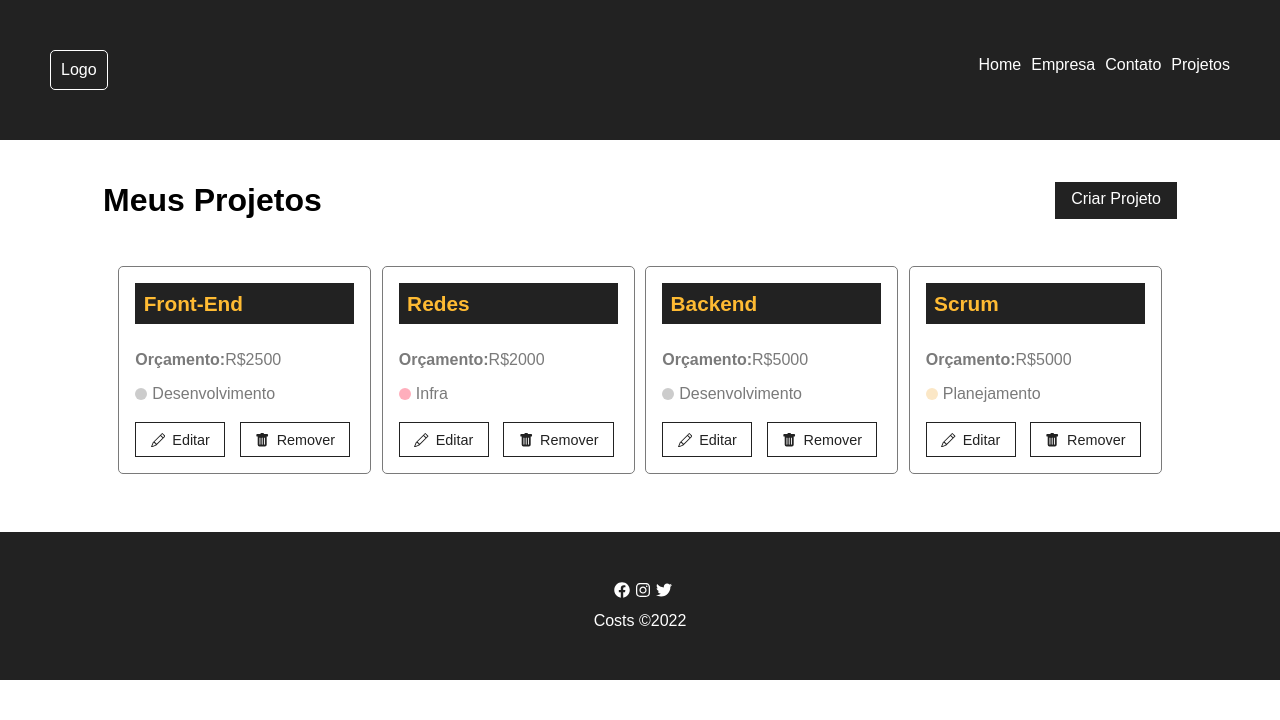
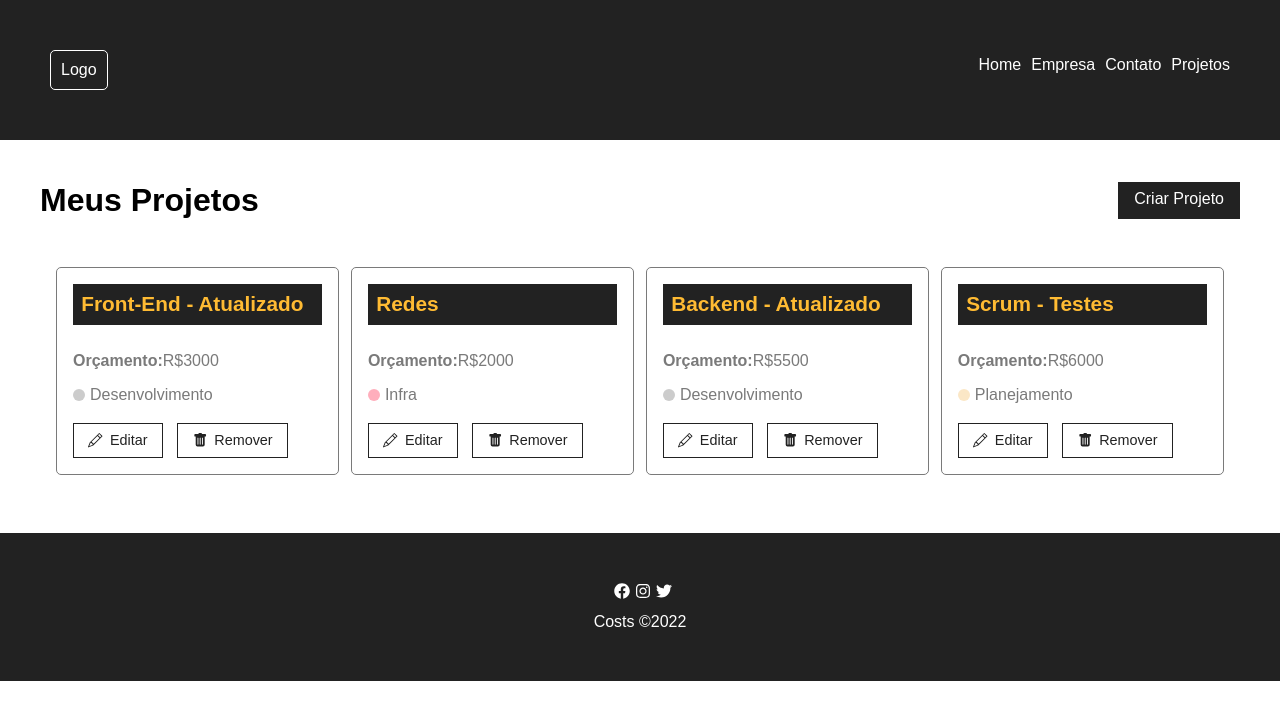
Before and after one commit to paulovictor1997/Estudos-React, a React (Create React App) app in the folder Curso-React/meu-projeto/: page /Projects in a window 1280 px wide. Shown: the top 720 px of the page. Built offline with nearby package versions, Linux system fonts and the light colour scheme; data requests are answered from the project's data file.

Commit message:
Update - Curso

```diff
--- a/Curso-React/meu-projeto/db.json
+++ b/Curso-React/meu-projeto/db.json
@@ -1,8 +1,8 @@
 {
   "projects": [
     {
-      "name": "Front-End",
-      "budget": "2500",
+      "name": "Front-End - Atualizado",
+      "budget": "3000",
       "category": {
         "id": "2",
         "name": "Desenvolvimento"
@@ -23,8 +23,8 @@
       "id": 5
     },
     {
-      "name": "Backend",
-      "budget": "5000",
+      "name": "Backend - Atualizado",
+      "budget": "5500",
       "category": {
         "id": "2",
         "name": "Desenvolvimento"
@@ -34,8 +34,8 @@
       "id": 6
     },
     {
-      "name": "Scrum",
-      "budget": "5000",
+      "name": "Scrum - Testes",
+      "budget": "6000",
       "category": {
         "id": "4",
         "name": "Planejamento"
--- a/Curso-React/meu-projeto/src/componentes/layout/Container.module.css
+++ b/Curso-React/meu-projeto/src/componentes/layout/Container.module.css
@@ -1,11 +1,10 @@
 .container{
-    width: 100%;
+    width: 1200px;
     display: flex;
     justify-content:center;
     margin: 0 auto;
     flex-wrap: wrap;
     padding: 10px;
-
 }
 
 .start{
--- a/Curso-React/meu-projeto/src/componentes/pages/Project.jsx
+++ b/Curso-React/meu-projeto/src/componentes/pages/Project.jsx
@@ -4,11 +4,15 @@
 import { useState, useEffect } from "react";
 import Load from "../layout/Load";
 import Container from "../layout/Container";
+import ProjectForm from "../projeto_form/ProjectForm";
+import Message from "../layout/Message";
 
 export default function Project() {
   const { id } = useParams();
   const [project, setProject] = useState([]);
   const [showProjectForm, setShowProjectForm] = useState(false);
+  const [message, setMessage] = useState();
+  const [type, setType] = useState();
 
   useEffect(() => {
     setTimeout(() => {
@@ -26,6 +30,34 @@
     });
   }, [id]);
 
+  function editPost(project) {
+    //console.log(project)
+    // Validação do budget
+    if (project.budget < project.const) {
+      //Mensagem
+      setMessage("O orçamento não pode ser menor que o custo do projeto !");
+      setType("error");
+      return false;
+    }
+
+    fetch(`http://localhost:5000/projects/${project.id}`, {
+      method: "PATCH",
+      headers: {
+        "Content-Type": "application/json",
+      },
+      //Eviando como texto, já que eu irei alterar somente as informações
+      body: JSON.stringify(project),
+    })
+      .then((resp) => resp.json())
+      .then((data) => {
+        setProject(data);
+        setShowProjectForm(false);
+        setMessage("Projeto Atualizado !");
+        setType("success");
+      })
+      .catch((error) => console.log(error));
+  }
+
   function toggleProjectForm() {
     setShowProjectForm(!showProjectForm);
   }
@@ -35,6 +67,7 @@
       {project.name ? (
         <div className={styles.project_details}>
           <Container customClass="column">
+            {message && <Message type={type} msg={message} />}
             <div className={styles.details}>
               <h1>Projeto : {project.name}</h1>
               <button className={styles.button} onClick={toggleProjectForm}>
@@ -56,7 +89,11 @@
                 </div>
               ) : (
                 <div className={styles.project_info}>
-                  <p>Detalhes</p>
+                  <ProjectForm
+                    handleSubmit={editPost}
+                    btnText="Concluir Edição"
+                    projectData={project}
+                  />
                 </div>
               )}
             </div>
```
